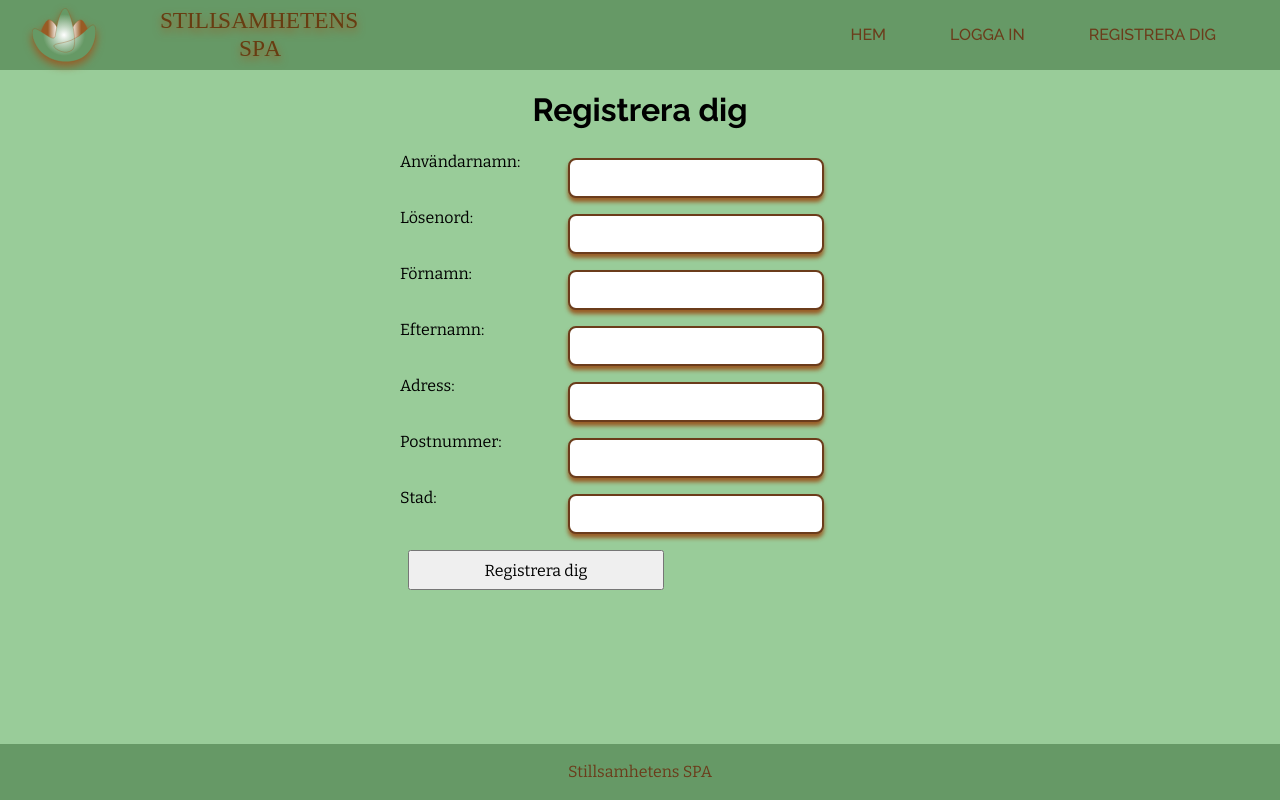
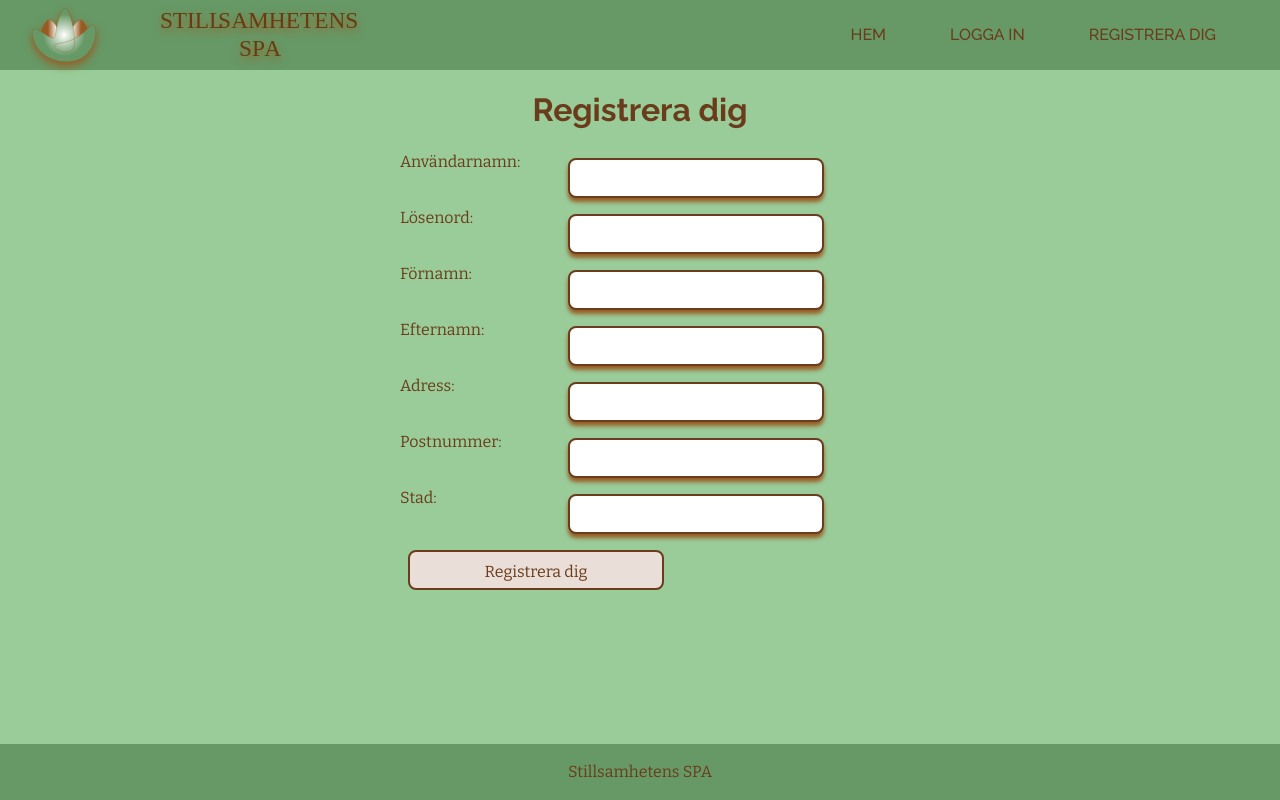
Before and after one commit to sarablom/spa-shop, a React (Create React App) app in the folder client/: page /signup in a window 1280 px wide. Built offline with nearby package versions, Linux system fonts and the light colour scheme.

Commit message:
add some styling to buttons and prepare for updateProduct in

```diff
--- a/client/src/components/cart/Cart.tsx
+++ b/client/src/components/cart/Cart.tsx
@@ -1,8 +1,13 @@
 import { CartModel } from "../../models/Cart";
 import styled from "styled-components";
-import { saveCartToLocalStorage, getUserFromLocalStorage } from "../../services/localStorageServices";
+import {
+  saveCartToLocalStorage,
+  getUserFromLocalStorage,
+} from "../../services/localStorageServices";
 import { addTotalPrice } from "../../utils/helperFunctions";
+import { getSingleProduct, updateProduct } from "../../services/productsServices";
 import { COLORS } from "../../styles/constants";
+import { Trash2 } from "react-feather";
 
 interface Props {
   updatedCart: CartModel[] | [] | null;
@@ -13,16 +18,14 @@ interface Props {
   totalPrice: Number | null;
 }
 
-
 function Cart({
   updatedCart,
   setUpdatedCart,
   setAddClassCartElem,
   addClassCartElem,
   setTotalPrice,
-  totalPrice
+  totalPrice,
 }: Props) {
-
   const user = getUserFromLocalStorage();
 
   function deleteHandler(index: number) {
@@ -38,41 +41,52 @@ const user = getUserFromLocalStorage();
     setAddClassCartElem("hide");
   }
 
-  function decrementValue (product: CartModel, index: number) {
-        const productMatch = updatedCart?.find((item: CartModel) => item._id ===product._id);
+  function decrementValue(product: CartModel, index: number) {
+    const productMatch = updatedCart?.find(
+      (item: CartModel) => item._id === product._id
+    );
 
     const newCart = updatedCart?.map((item: CartModel) => {
-      const spreadItem = {...item}
+      const spreadItem = { ...item };
 
-            if ((item._id === productMatch?._id) && product.quantity > 0) {
+      if (item._id === productMatch?._id && product.quantity > 0) {
         spreadItem.quantity--;
       } else if (product.quantity === 0) {
         deleteHandler(index);
       }
       return spreadItem;
-          })
+    });
     setUpdatedCart(newCart as CartModel[]);
     localStorage.setItem("cart", JSON.stringify(newCart));
     const sum = addTotalPrice(newCart as CartModel[]);
     setTotalPrice(sum as number);
   }
 
-  function incrementValue (product: CartModel) {
-    const productMatch = updatedCart?.find((item: CartModel) => item._id ===product._id);
+  function incrementValue(product: CartModel) {
+    const productMatch = updatedCart?.find(
+      (item: CartModel) => item._id === product._id
+    );
 
     const newCart = updatedCart?.map((item: CartModel) => {
-      const spreadItem = {...item}
+      const spreadItem = { ...item };
 
       if (item._id === productMatch?._id) {
         spreadItem.quantity++;
         console.log(spreadItem.quantity);
       }
       return spreadItem;
-          })
+    });
     setUpdatedCart(newCart as CartModel[]);
     localStorage.setItem("cart", JSON.stringify(newCart));
     const sum = addTotalPrice(newCart as CartModel[]);
     setTotalPrice(sum as number);
+  }
+
+  async function onBuyHandler () {
+    //Mappa igenom kundkorgen efter id och quantity
+    //Ta hjälp av id för att hitta rätt produkt getSingleProduct()
+    //Uppdatera produkten med ny quantity
+    //Skicka in uppdaterad produkt till updateProduct()
   }
 
   return (
@@ -80,7 +94,7 @@ const user = getUserFromLocalStorage();
       <ul className={addClassCartElem}>
         <h2>Kundkorg</h2>
         <hr />
-        <h3>Hej {user.firstName}, välkommen till din kundkorg!</h3>
+        {user && <h3>Hej {user.firstName}, välkommen till din kundkorg!</h3>}
         <button className="close" onClick={() => closeNavHandler()}>
           {/* &times; */} Stäng
         </button>
@@ -92,25 +106,39 @@ const user = getUserFromLocalStorage();
             >
               <ProductWrapper>
                 <span>
-                  {product.title}, {(Number(product.price.split(" ")[0])) * product.quantity} SEK
+                  {product.title},{" "}
+                  {Number(product.price.split(" ")[0]) * product.quantity} SEK
                 </span>
                 <CountContainer>
-                  <input type="button" value="-" onClick={() => decrementValue(product, index)} />
+                  <input
+                    type="button"
+                    value="-"
+                    onClick={() => decrementValue(product, index)}
+                  />
                   <input type="text" readOnly value={product.quantity} />
-                  <input type="button" value="+" onClick={() => incrementValue(product)} />
+                  <input
+                    type="button"
+                    value="+"
+                    onClick={() => incrementValue(product)}
+                  />
                 </CountContainer>
                 <button
                   onClick={() => {
                     deleteHandler(index);
                   }}
                 >
-                  X
+                  <Trash2 />
                 </button>
               </ProductWrapper>
             </ListItem>
           ))}
-        {updatedCart && updatedCart.length > 0 && <p>Totalt: {totalPrice && totalPrice} SEK</p>}
-        {(!updatedCart || updatedCart.length === 0) && <p>Kundkorgen är tom! Varför inte shoppa lite?</p>}
+        {updatedCart && updatedCart.length > 0 && (
+          <p>Totalt: {totalPrice && totalPrice} SEK</p>
+        )}
+        {(!updatedCart || updatedCart.length === 0) && (
+          <p>Kundkorgen är tom! Varför inte shoppa lite?</p>
+        )}
+      <BuyButton onClick={() => onBuyHandler()}>Köp</BuyButton>
       </ul>
     </ListWrapper>
   );
@@ -128,10 +156,10 @@ const ListWrapper = styled.div`
     overflow-x: hidden;
     transition: 0.5s;
     padding-top: 60px;
-    color: ${COLORS.darkBrown};
   }
 
-  h2, h3 {
+  h2,
+  h3 {
     padding: 1rem 0;
   }
 
@@ -147,11 +175,11 @@ const ListWrapper = styled.div`
 
   button.close {
     position: absolute;
-    top: 0;
+    top: 25px;
     right: 25px;
     font-size: 18px;
     margin-left: 50px;
-    cursor: pointer;
+    border-radius: 4px;
   }
 `;
 
@@ -159,7 +187,7 @@ const ListItem = styled.li`
   padding: 0.5rem 1rem;
 `;
 
-const ProductWrapper = styled.div `
+const ProductWrapper = styled.div`
     display grid;
     grid-template-columns: 4fr 2fr 1fr;
     width: 80%;
@@ -168,18 +196,31 @@ const ProductWrapper = styled.div `
   input {
     width: 1.5rem;
     cursor: pointer;
+    margin: .2rem;
+    border: 2px solid ${COLORS.primary};
+    border-radius: 4px;
+  }
+
+  input[type="button"] {
+    color: ${COLORS.darkGreen};
+    background: ${COLORS.lightGreen};
+    border: 2px solid ${COLORS.primary};
   }
 
   button {
-    /* margin-left: 1rem; */
-    width: 1.5rem;
-    cursor: pointer;
+    padding: 0 .5rem;
+    border-radius: 4px;
   }
 `;
 
-
-const CountContainer = styled.div `
+const CountContainer = styled.div`
   display: flex;
 `;
 
+const BuyButton = styled.button `
+  position: absolute;
+  bottom: 25px;
+  right: 25px;
+`
+
 export default Cart;
--- a/client/src/components/products/AllProducts.tsx
+++ b/client/src/components/products/AllProducts.tsx
@@ -20,7 +20,7 @@ function AllProducts({
   const cart = getCartFromLocalStorage();
 
   useEffect(() => {
-    if (cart.length > 0) {
+    if (cart?.length > 0) {
       setUpdatedCart(cart);
     }
   }, []);
@@ -35,6 +35,7 @@ function AllProducts({
         const productMatch = cart.find((item: CartModel) => item._id === productObj._id)
 
         if (productMatch) {
+          productObj.quantity = 1;
           const newCart = cart.map((item: any) => {
             const spreadItem = {...item}
 
--- a/client/src/components/users/LoginForm.tsx
+++ b/client/src/components/users/LoginForm.tsx
@@ -91,6 +91,16 @@ const FormElement = styled.form`
     margin: .5rem;
     padding: .5rem 1rem;
     cursor: pointer;
+    border-radius: 8px;
+    color: ${COLORS.darkBrown};
+    background: ${COLORS.extraLightBrown};
+    border: 2px solid ${COLORS.darkBrown};
+
+    &:hover {
+      color: ${COLORS.darkBrown};
+      background: ${COLORS.lightBrown};
+      border: 2px solid ${COLORS.darkBrown};
+    }
   }
 `;
 
--- a/client/src/components/users/SignupForm.tsx
+++ b/client/src/components/users/SignupForm.tsx
@@ -1,7 +1,10 @@
 import { useState } from "react";
 import { useNavigate } from "react-router-dom";
 import { signup } from "../../services/authServices";
-import { saveUserToLocalStorage, saveTokenToLocalStorage } from "../../services/localStorageServices";
+import {
+  saveUserToLocalStorage,
+  saveTokenToLocalStorage,
+} from "../../services/localStorageServices";
 import styled from "styled-components";
 import { COLORS } from "../../styles/constants";
 
@@ -22,11 +25,11 @@ function SignupForm() {
     setErrorMessage(error);
     setTimeout(() => {
       setErrorClassName("hidden");
-        setErrorMessage("Errormeddelande")
+      setErrorMessage("Errormeddelande");
     }, 5000);
   }
 
-  function clearAllInputfields () {
+  function clearAllInputfields() {
     setUserName("");
     setPassword("");
     setFirstName("");
@@ -36,24 +39,44 @@ function SignupForm() {
     setCity("");
   }
 
-  async function submitHandler (e: React.FormEvent<HTMLFormElement>) {
+  async function submitHandler(e: React.FormEvent<HTMLFormElement>) {
     e.preventDefault();
 
-    if(!userName || !password || !firstName || !lastName || !address || !zipCode || !city) {
+    if (
+      !userName ||
+      !password ||
+      !firstName ||
+      !lastName ||
+      !address ||
+      !zipCode ||
+      !city
+    ) {
       setErrorClassName("");
-        displayMessage("Du måste fylla i alla fält för att kunna registrera dig.");
+      displayMessage(
+        "Du måste fylla i alla fält för att kunna registrera dig."
+      );
       return;
     }
 
-    const signupData = await signup(userName, password, firstName, lastName, address, Number(zipCode), city);
+    const signupData = await signup(
+      userName,
+      password,
+      firstName,
+      lastName,
+      address,
+      Number(zipCode),
+      city
+    );
 
     if (signupData.error) {
-        displayMessage(signupData.error)
+      displayMessage(signupData.error);
     } else if (signupData.success) {
       saveUserToLocalStorage(signupData.user);
       saveTokenToLocalStorage(signupData.token);
       clearAllInputfields();
-        displayMessage("Du har skapat en användare, vi dirigerar dig till startsidan.");
+      displayMessage(
+        "Du har skapat en användare, vi dirigerar dig till startsidan."
+      );
       setTimeout(() => {
         navigate("/");
       }, 2000);
@@ -117,7 +140,7 @@ function SignupForm() {
   );
 }
 
-const FormElement = styled.form `
+const FormElement = styled.form`
   display: grid;
   grid-template-columns: 10rem 20rem;
 
@@ -126,7 +149,7 @@ const FormElement = styled.form `
     height: 40px;
     width: 20rem;
     max-width: 80%;
-    margin: .5rem;
+    margin: 0.5rem;
     border: 2px solid ${COLORS.darkBrown};
     box-shadow: 0px 0.25rem 0.25rem ${COLORS.mediumBrown};
     border-radius: 8px;
@@ -137,9 +160,19 @@ const FormElement = styled.form `
     justify-items: center;
     height: 40px;
     width: 16rem;
-    margin: .5rem;
-    padding: .5rem 1rem;
+    margin: 0.5rem;
+    padding: 0.5rem 1rem;
     cursor: pointer;
+    border-radius: 8px;
+    color: ${COLORS.darkBrown};
+    background: ${COLORS.extraLightBrown};
+    border: 2px solid ${COLORS.darkBrown};
+
+    &:hover {
+      color: ${COLORS.darkBrown};
+      background: ${COLORS.lightBrown};
+      border: 2px solid ${COLORS.darkBrown};
+    }
   }
 
   p {
@@ -149,6 +182,6 @@ const FormElement = styled.form `
   p.hidden {
     visibility: hidden;
   }
-`
+`;
 
 export default SignupForm;
--- a/client/src/styles/globalStyles.ts
+++ b/client/src/styles/globalStyles.ts
@@ -17,6 +17,7 @@ html, body {
 body {
   line-height: 1.5;
   -webkit-font-smoothing: antialiased;
+  color: ${COLORS.darkBrown};
 }
 
 img, picture, video, canvas, svg {
@@ -26,6 +27,18 @@ img, picture, video, canvas, svg {
 
 input, button, textarea, select {
   font: inherit;
+}
+
+button {
+  color: ${COLORS.darkGreen};
+  background: ${COLORS.lightGreen};
+  border: 2px solid ${COLORS.primary};
+  cursor: pointer;
+}
+
+button:hover {
+  background: ${COLORS.primary};
+  color: ${COLORS.darkGreen};
 }
 
 p, h1, h2, h3, h4, h5, h6 {
```
Lines whose indentation alone changed are shown as unchanged.
